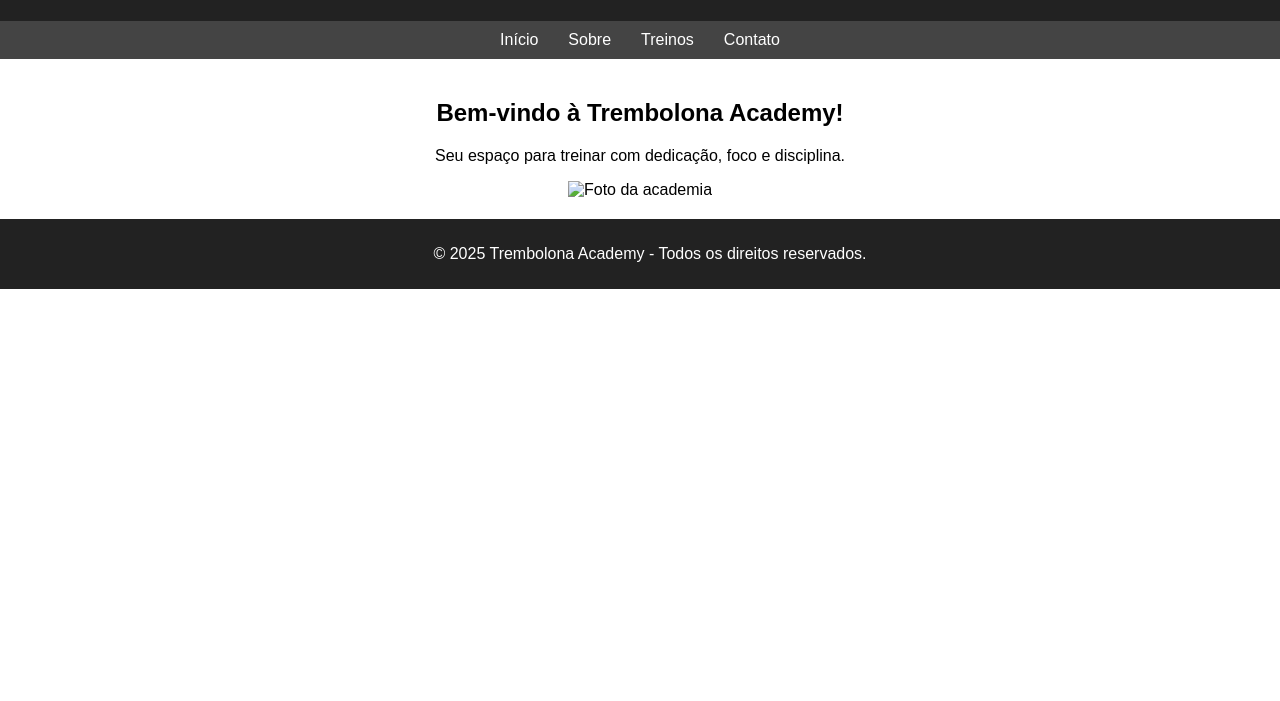
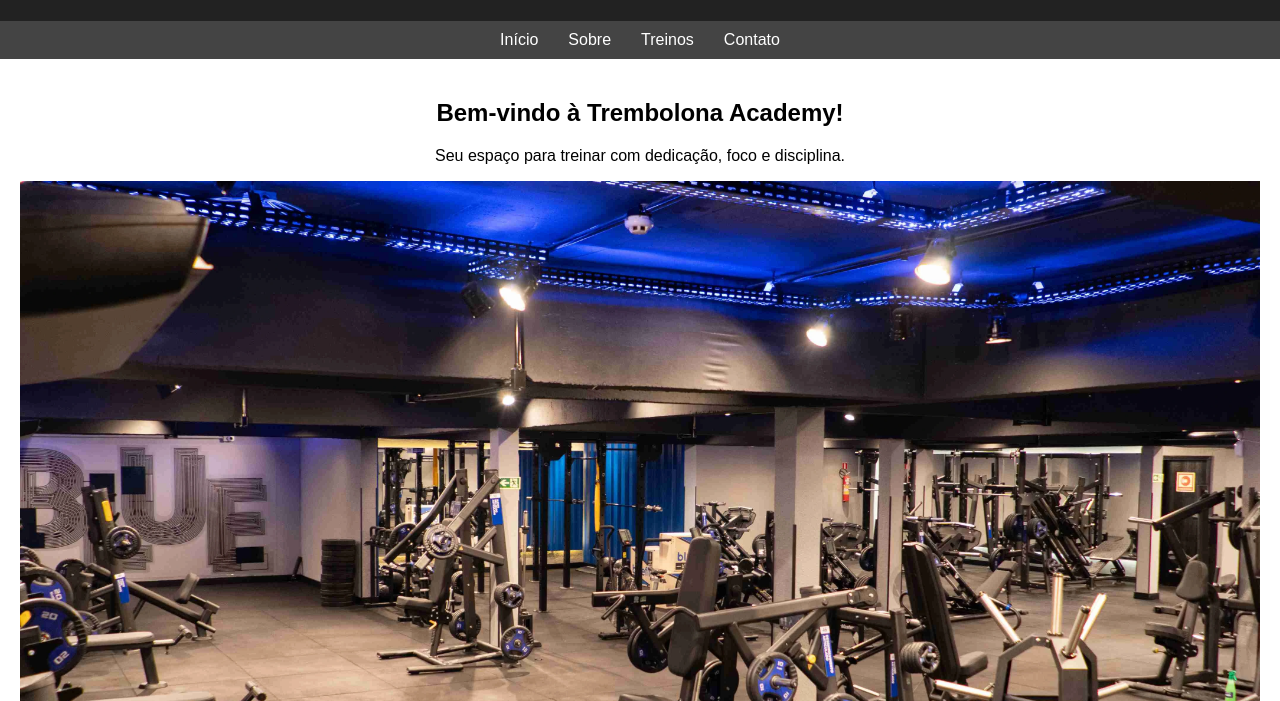
Before and after one commit to Eniagor2/ProvaFront, a plain HTML site: page index.html in a window 1280 px wide. Shown: the part 99-800 px from the top of the page. Drawn offline with Linux system fonts and the light colour scheme.

Commit message:
Update index.html

```diff
--- a/index.html
+++ b/index.html
@@ -24,7 +24,7 @@
     <section>
       <h2>Bem-vindo à Trembolona Academy!</h2>
       <p>Seu espaço para treinar com dedicação, foco e disciplina.</p>
-      <img src="img/academia.jpg" alt="Foto da academia" width="100%">
+      <img src="academia.jpg" alt="Foto da academia" width="100%">
     </section>
   </main>
 
```
